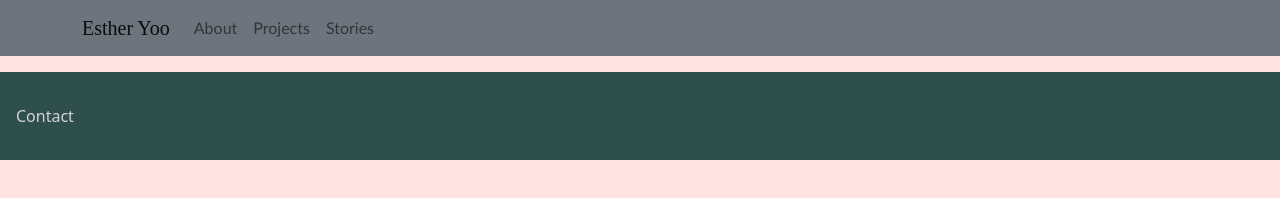
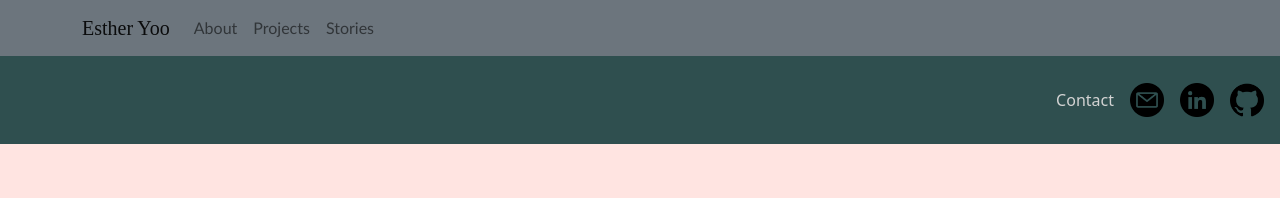
Before and after one commit to eyoo5/blog, a React app: page / in a window 1280 px wide. Built offline with nearby package versions, Linux system fonts and the light colour scheme.

Commit message:
footer contact me

```diff
--- a/public/index.css
+++ b/public/index.css
@@ -49,19 +49,21 @@ a {
 /* footer */
 footer {
   background-color: #2f4f4f;
-  text-align: left;
   padding-bottom: 1rem;
+  display: flex;
+  flex-direction: row;
+  align-items: center;
+  justify-content: flex-end;
 }
 
 #footer-text {
   color: lightgray;
-  margin-top: 1rem;
   padding-top: 2rem;
-  padding-left: 1rem;
+  padding-right: 1rem;
 }
 
-#footer-pic {
-  width: 5rem;
-  height: 5rem;
-  align-items: right;
+.footer-img {
+  width: 50px;
+  padding-top: 1rem;
+  padding-right: 1rem;
 }
--- a/public/index.html
+++ b/public/index.html
@@ -17,5 +17,14 @@
   </body>
   <footer>
     <p id="footer-text">Contact</p>
+    <a href="mailto:liletchie@gmail.com">
+      <img class="footer-img" src="email.png" />
+    </a>
+    <a href="https://www.linkedin.com/in/esther-yoo5/">
+      <img class="footer-img" src="linkedin.png" />
+    </a>
+    <a href="https://github.com/eyoo5">
+      <img class="footer-img" src="github.png" />
+    </a>
   </footer>
 </html>
```
Also changed, not shown: public/email.png (added), public/github.png (added), public/linkedin.png (added), 2 other files.
